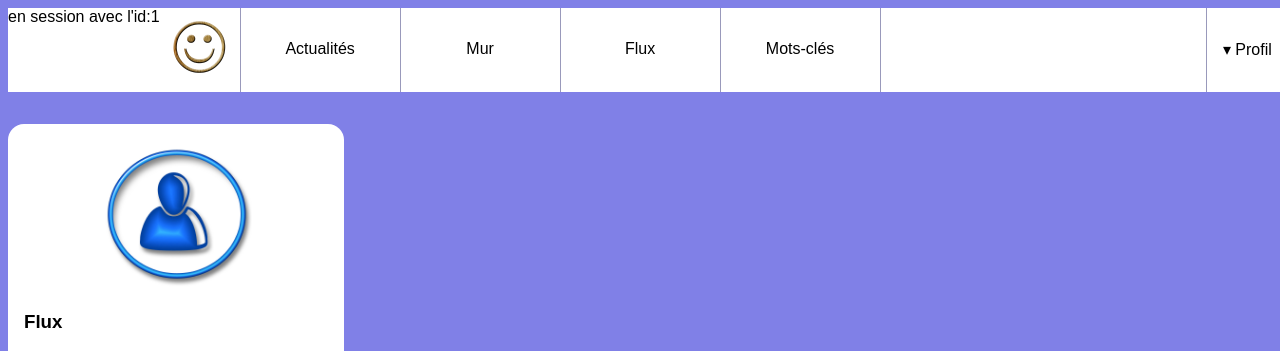
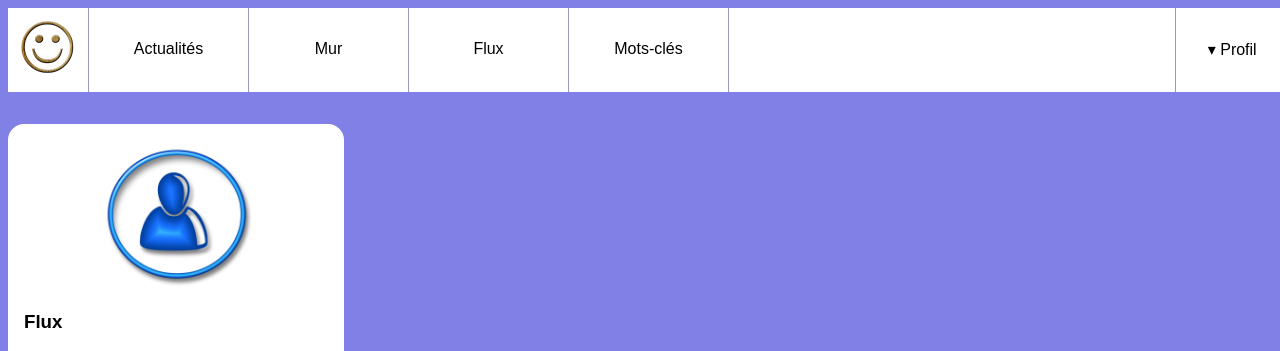
Before and after one commit to M0nline/reseau-social-php-morgane-anousith-marion, a PHP site: page /reseau-social-php-morgane-anousith-marion/feed.php in a window 1280 px wide. Shown: the top 351 px of the page. Run offline with PHP 8.4, Linux system fonts and the light colour scheme; the visitor is signed in with stand-in values (Sample User, id 1); data that the repository does not hold is empty.

Commit message:
remove check login OK -> header

```diff
--- a/resoc_n2/scripts/header.php
+++ b/resoc_n2/scripts/header.php
@@ -15,7 +15,7 @@ $connectedUserId = $isConnected ? $_SESSION['connected_id'] : '';
         <a href="login.php">Me connecter</a>
     </nav>
 <?php else :
-    echo "en session avec l'id:" . $_SESSION['connected_id'];
+    // echo "en session avec l'id:" . $_SESSION['connected_id'];
 ?>
     <a href='admin.php'><img src="img/resoc.jpg" alt="Logo de notre réseau social" /></a>
     <nav id="menu">
```
